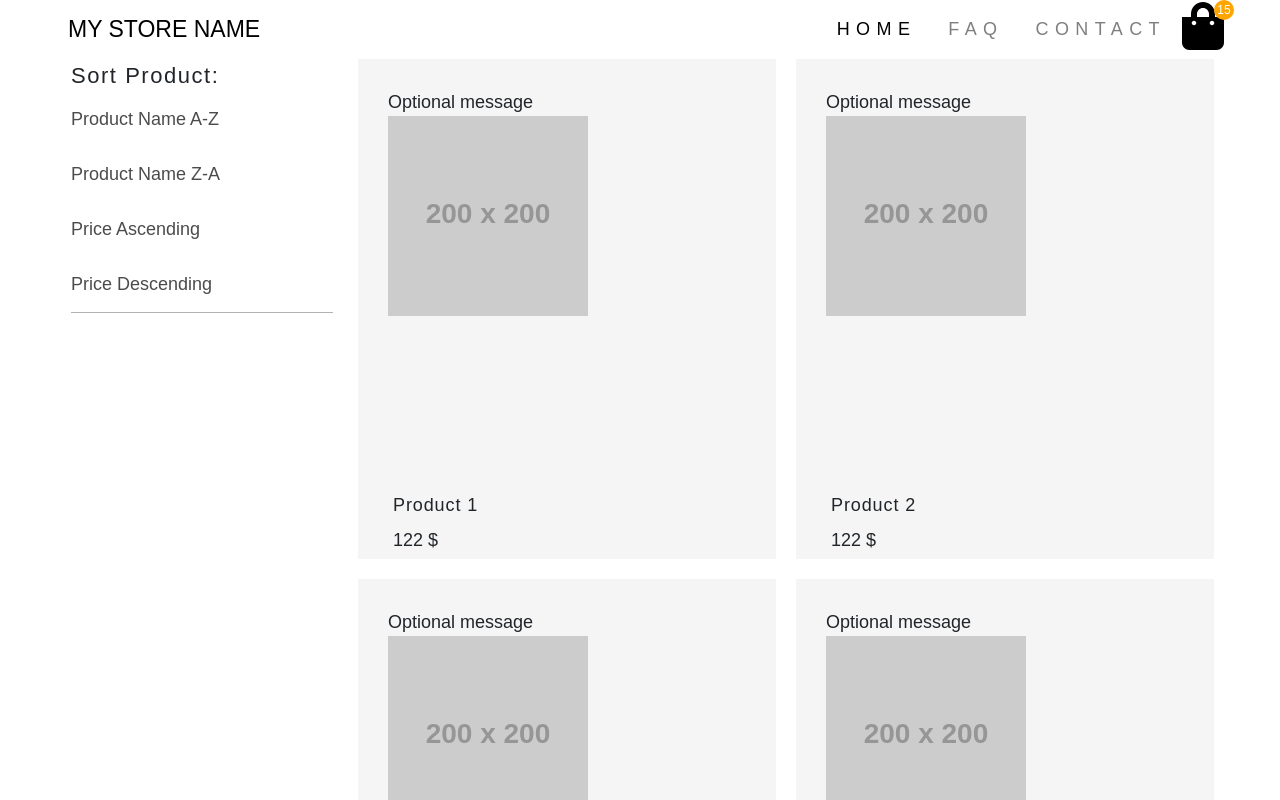
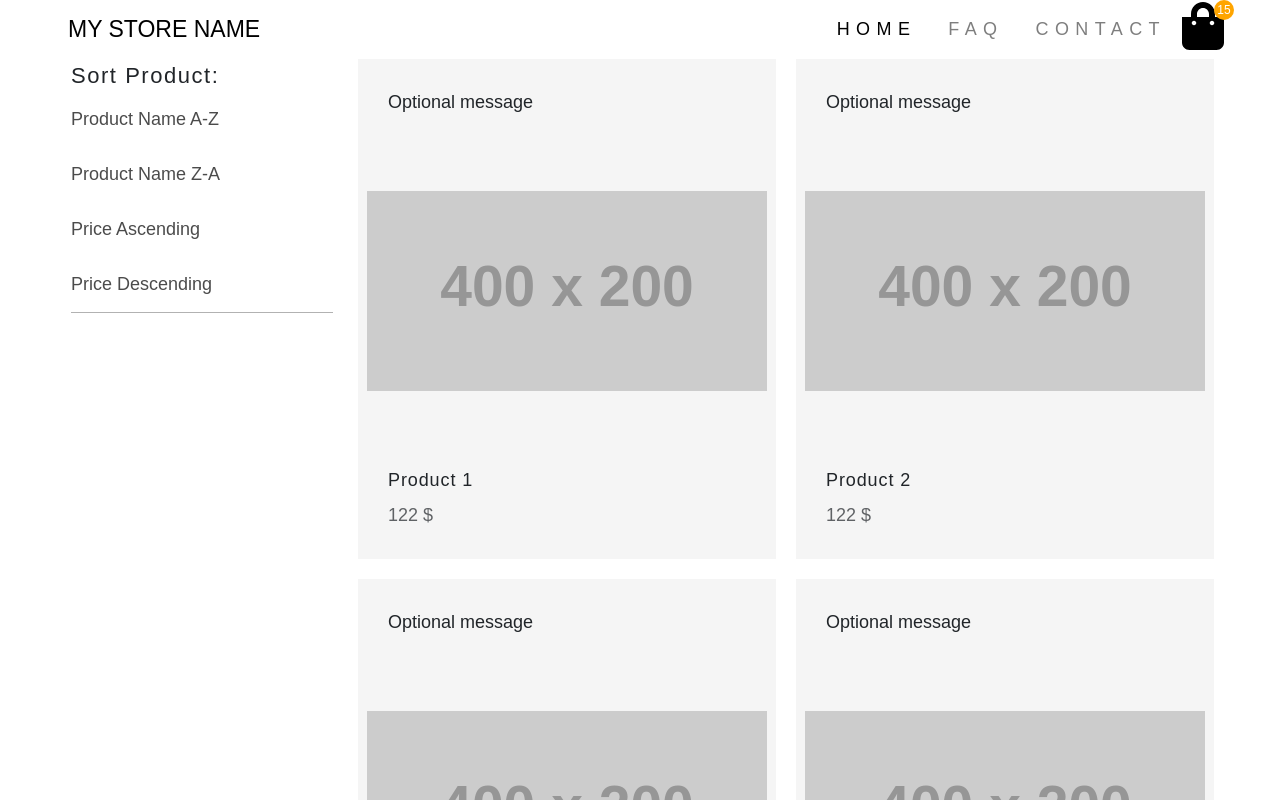
Before and after one commit to Bodeck/internet-shop, a React app: page / in a window 1280 px wide. Shown: the top 800 px of the page. Built offline with nearby package versions, Linux system fonts and the light colour scheme; the HTML template or start-up script is replaced by a standard one.

Commit message:
Correct product box styles and layout

```diff
--- a/src/components/home/ProductBox.css
+++ b/src/components/home/ProductBox.css
@@ -5,10 +5,10 @@
   height: 500px;
   display: flex;
   flex-direction: column;
+  justify-content: space-between;
 }
 
 .product-box-header {
-  /* padding: 30px; */
   position: relative;
 }
 
@@ -24,10 +24,9 @@
 }
 
 .product-box-footer {
-  position: absolute;
-  bottom: 0;
-  padding: 5px;
   font-size: 18px;
+  width: 100%;
+  align-self: flex-end;
 }
 
 .product-name {
@@ -38,10 +37,13 @@
 
 .base-price {
   font-size: 18px;
+  opacity: .7;
 }
 
 .add-to-cart {
   font-size: 18px;
+  display: block;
+  justify-self: flex-end;
 }
 
 .visible-on-hover {
@@ -57,5 +59,22 @@
 }
 
 .product-box:hover .change-on-hover {
-  font-weight: bolder;
+  font-weight: 500;
 }
+
+.product-box-img-container {
+  align-self: center;
+}
+
+.footer-bottom {
+  display: flex;
+  justify-content: space-between;
+}
+
+.favourite-marker-ico, .add-to-cart {
+  color: #000000;
+}
+
+.favourite-marker-ico {
+  font-size: 20px;
+}
--- a/src/components/home/ProductBox.js
+++ b/src/components/home/ProductBox.js
@@ -1,11 +1,12 @@
 import React from 'react';
 import { FontAwesomeIcon } from '@fortawesome/react-fontawesome';
 import { faHeart, faShoppingBag } from '@fortawesome/free-solid-svg-icons';
+import { faHeart as faHeartRegular } from '@fortawesome/free-regular-svg-icons';
 import { Link } from 'react-router-dom'
 import './ProductBox.css';
 
 const ProductBox = props => {
-  const imgUrl = 'https://via.placeholder.com/200';
+  const imgUrl = 'https://via.placeholder.com/400x200';
   return (
     <div className="col-md-6 col-sm-12">
       <div className="product-box">
@@ -13,7 +14,7 @@ const ProductBox = props => {
           <span className="optional-message">Optional message</span>
           <span className="favourite-marker visible-on-hover">
             <a href="#">
-              <FontAwesomeIcon size="1x" icon={faHeart} />
+              <FontAwesomeIcon className="favourite-marker-ico" icon={faHeartRegular} />
             </a>
           </span>
         </div>
@@ -23,8 +24,8 @@ const ProductBox = props => {
           </Link>
         </div>
         <div className="product-box-footer">
-          <h2 className="product-name change-on-hover">{props.product.name}</h2>
-          <div>
+          <h3 className="product-name change-on-hover">{props.product.name}</h3>
+          <div className="footer-bottom">
             <span className="base-price change-on-hover">{props.product.basePrice} $</span>
             <a href="#" className="add-to-cart visible-on-hover">
               <FontAwesomeIcon icon={faShoppingBag}></FontAwesomeIcon>
```
